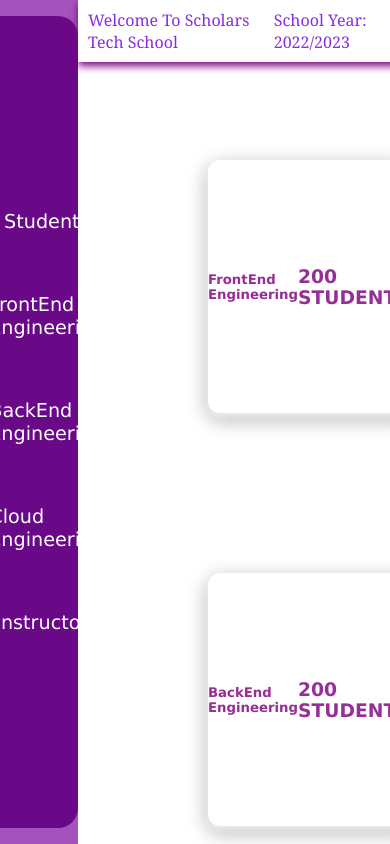
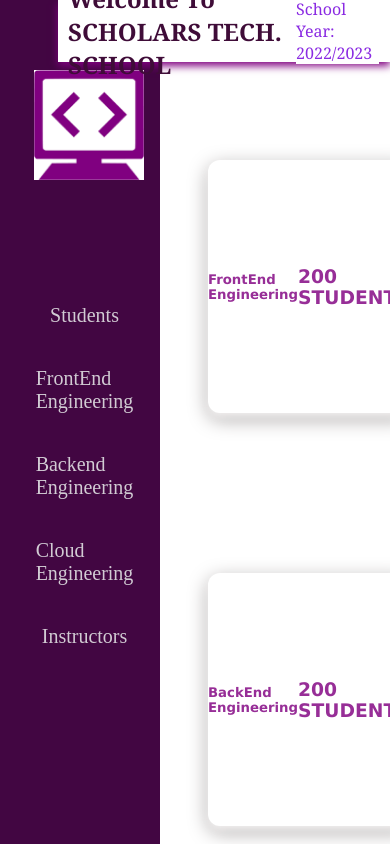
Before and after one commit to olanrewaju443/circle-209, a plain HTML site: page index.html in a window 390 px wide. Shown: the top 844 px of the page. Drawn offline with Linux system fonts and the light colour scheme.

Commit message:
some changes to the side menu

```diff
--- a/index.html
+++ b/index.html
@@ -1,5 +1,6 @@
 <!DOCTYPE html>
 <html lang="en">
+
 <head>
   <meta charset="UTF-8">
   <meta http-equiv="X-UA-Compatible" content="IE=edge">
@@ -12,20 +13,29 @@
 </head>
 
 <body>
-        <div class="side_Menu">
-            <ul>
-                <li id="theFirst"><a href="#">Students</a></li>
-                <li><a href="#">FrontEnd<br> Engineering</a></li>
-                <li><a href="#">BackEnd<br> Engineering</a></li>
-                <li><a href="#">Cloud <br>Engineering</a></li>
-                <li><a href="#">Instructors</a></li>
+     <div class="container">
+    <div class="header">
+        <h2>Welcome To SCHOLARS TECH. SCHOOL</h2>
+        <p>School Year: 2022/2023</p>
+    </div>
+
+    <div class="side-bar">
+        <a href="#" class="logo">
+            <img src="/schlogo.png" class="logo-img">
+        </a>
+        <ul class="navLinks">
+            <!-- <li><a href="#"><i class="fa-solid fa-skull-crossbones"></i><p>Dashboard</p></a> </li> -->
+            <li><a href="#"><p>Students</p></a> </li>
+            <li><a href="#"><p><p>FrontEnd<br> Engineering</p></p></a> </li>
+            <li><a href="#"><p><p>Backend<br> Engineering</p></p></a> </li>
+            <li><a href="#"><p><p>Cloud<br> Engineering</p></p></a> </li>
+            <li><a href="#"><p>Instructors</p></a> </li>
+            <div class="active">
+
+            </div>
         </ul>
     </div>
- <div class="container">
-    <div class="header">
-        <p>Welcome To Scholars Tech School</p>
-        <p>School Year: 2022/2023</p>
-    </div>
+
        <div class="content">
             <div class="cards">
                 <div class="card">
@@ -151,4 +161,5 @@
           <script src="index.mjs" type="module"></script>
           <!-- // ============= EEND DO NOT EDIT ============== // -->
 </body>
+
 </html>
--- a/style.css
+++ b/style.css
@@ -15,9 +15,9 @@ body{
 
 .container .header{
     position: fixed;
-      /* top: 1; */
-      /* right:  0; */
-      width: 80%;
+      top: 1;
+      right:  0;
+      width: 85%;
       background-color: white;
       height: 5vh;
       display: flex;
@@ -27,6 +27,9 @@ body{
       z-index: 1;
       padding: 10px ;
     }
+    .header p {
+        font-size: 50px;
+    }
 
 li {
     list-style: none;
@@ -35,15 +38,17 @@ li {
 a{
     text-decoration: none;
 }
-/* a{
-    background-color: antiquewhite;
-    color: black;
-    padding: 2px 3px;
-  } */
+.logo img {
+    width: 60%;
+    margin-left: 30px;
+    margin-top: 50px;
+}
 
 p{
+    font-family: 'Times New Roman', Times, serif;
+    font-size: 20px;
     margin-right: 1px;
-
+    color: rgb(209, 203, 211);
 }
 h3 {
     text-transform: uppercase;
@@ -55,7 +60,7 @@ h3 {
   }
 
   h2 {
-    color: rgb(163, 125, 131);
+    color: rgb(63, 12, 56);
     /* font-size: larger; */
     font-family: Georgia, 'Times New Roman', Times, serif;
   }
@@ -91,41 +96,177 @@ h3 {
     border-bottom: 2px solid rgb(172, 49, 177);
   }
 
-.side_Menu {
-    display: flex;
+
+
+  /* NEWWWWWWWWWWWWWWWWWWW */
+
+
+  .side-bar {
+    /* display: flex;
+    align-items: center; */
+    width: 10%;
+    height: 100vh;
+    background-color: rgb(66, 6, 66);
     position: fixed;
-    align-items: flex-end;
-    flex-direction: column;
-    height: 100vh;
-    width: 20%;
-    background-color: rgb(164, 83, 189);
+    top: 0;
+    left: 0;
+    padding: 20px 30px;
 }
 
-.side_Menu  a{
+
+
+.navLinks {
+    top: 10%;
+    list-style: none;
+    position: relative;
+
+}
+
+.navLinks li a {
+    color: black;
+    text-decoration: none;
+    /* font-size: large; */
     display: flex;
     align-items: center;
-    height: auto;
-    color: white;
-    font-size: larger;
-    padding: 30px 40px;
 }
 
+
+
+ .active {
+    background-color: rgb(121, 55, 121);
+    width: 100%;
+    height: 60px;
+    position: absolute;
+    top: 2.7%;
+    left: 0;
+    margin-left: 20px;
+    z-index: -1;
+    border-radius: 6px;
+    box-shadow: 0 5px 18px rgb(156, 45, 170);
+    display: none;
+    transition: 0.6s;
+ }
+ .navLinks li:hover a {
+    color: rgb(196, 111, 196);
+    transition: 0.3s;
+ }
+
+ .navLinks li:hover ~ .active {
+    display: block;
+ }
+ .navLinks li:nth-child(1):hover ~ .active {
+    top: 0.2%;
+ }
+ .navLinks li:nth-child(2):hover ~ .active  {
+    top: 18%;
+ }
+ .navLinks li:nth-child(3):hover ~ .active {
+    top: 40%;
+ }
+ .navLinks li:nth-child(4):hover ~ .active  {
+    top: 63%;
+ }
+ .navLinks li:nth-child(5):hover ~ .active  {
+    top:83%;
+ }
+
+@media only screen and (max-width: 1024px) {
+    .side-bar {
+        width: 100px;
+        justify-content: center;
+    }
+    .logo img {
+        width: 40px;
+    }
+
+    .side-bar a img {
+        width: 110%;
+        margin-left: 4px;
+    }
+    .navLinks {
+        align-items: center;
+        display: flex;
+        flex-direction: column;
+        right: 15%;
+    }
+    .active {
+        width: 120px;
+        margin-left: 7px;
+    }
+    .container .header{
+        width: 80%;
+    }
+ }
+
+
+
+
+
+
+
+
+
+/* .side_Menu {
+    width: 100px;
+    height: 100vh;
+    background-color: rgba(163, 23, 190, 0.959);
+    position: fixed;
+    top: 0;
+    left: 0;
+    padding: 20px 30px;
+    border: 2px solid green;
+} */
+
+/* .navLinks {
+    width: 800px;
+    top: 0;
+    list-style: none;
+    position: relative;
+}
+ .navLinks li {
+    padding: 15px 13px;
+ } */
+ /* .navLinks li a {
+    color: black;
+    text-decoration: none;
+
+} */
+
+
+/* .active {
+    content: '';
+    color: black;
+    width: 100%;
+    height: 40px;
+    position: absolute;
+    top: 2.7%;
+    left: 0;
+    z-index: -1;
+    border-radius: 6px;
+    box-shadow: 0 5px 18px white;
+    display: block;
+    transition: 0.6s;
+ } */
+
+
 .side_Menu ul {
-    background: rgb(106, 9, 136);
+    background: rgb(164, 83, 189);
     display: flex;
     flex-direction: column;
     align-items: center;
-    width: 80%;
-    height: 100vh;
-
+    width: 90%;
+    height: 80vh;
     justify-content: center;
-    border-radius: 20px;
+    border-radius: 30px;
 
 }
 
 
 
-.side_Menu a::after {
+
+
+
+/* .side_Menu a::after {
     content: '';
     width: 20px;
     height: 5px;
@@ -136,7 +277,7 @@ h3 {
 }
 .side_Menu  a:hover {
     background: white;
-    /* position: absolute; */
+    /* position: absolute;
     color: rgb(60, 78, 78);
     border: whitesmoke;
     border-radius: 35px;
@@ -145,7 +286,7 @@ h3 {
 }
 .side_Menu  a:hover::after {
     display: inline-block;
-}
+} */
 
 .container{
     position: absolute;
@@ -175,7 +316,6 @@ h3 {
     height: 60vh;
     margin: 60px 60px;
     color: rgb(151, 46, 151);
-  flex-direction: row;
 }
 
 .container .content .cards .card {
```
Also changed, not shown: schlogo.png (added). Lines whose indentation alone changed are shown as unchanged.
